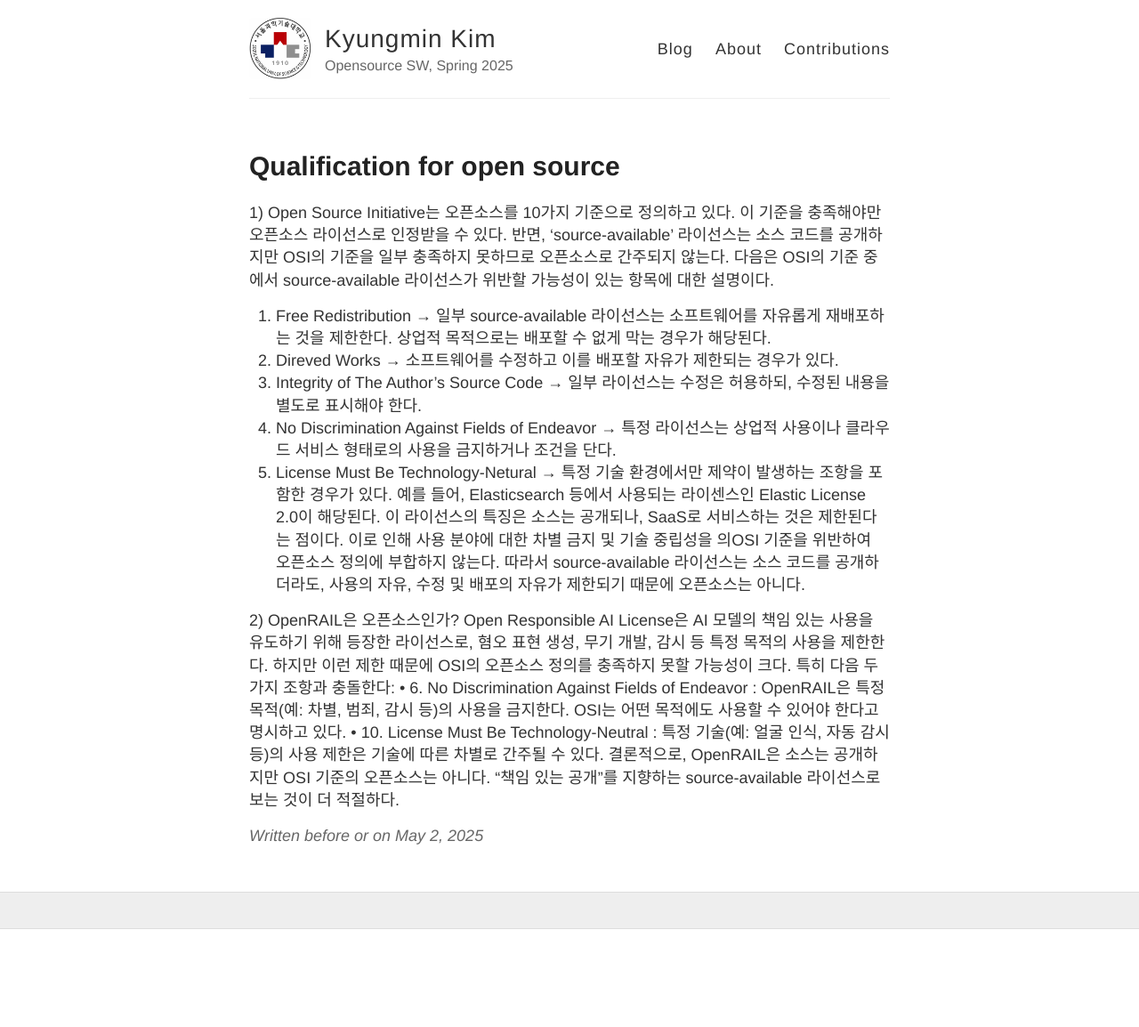
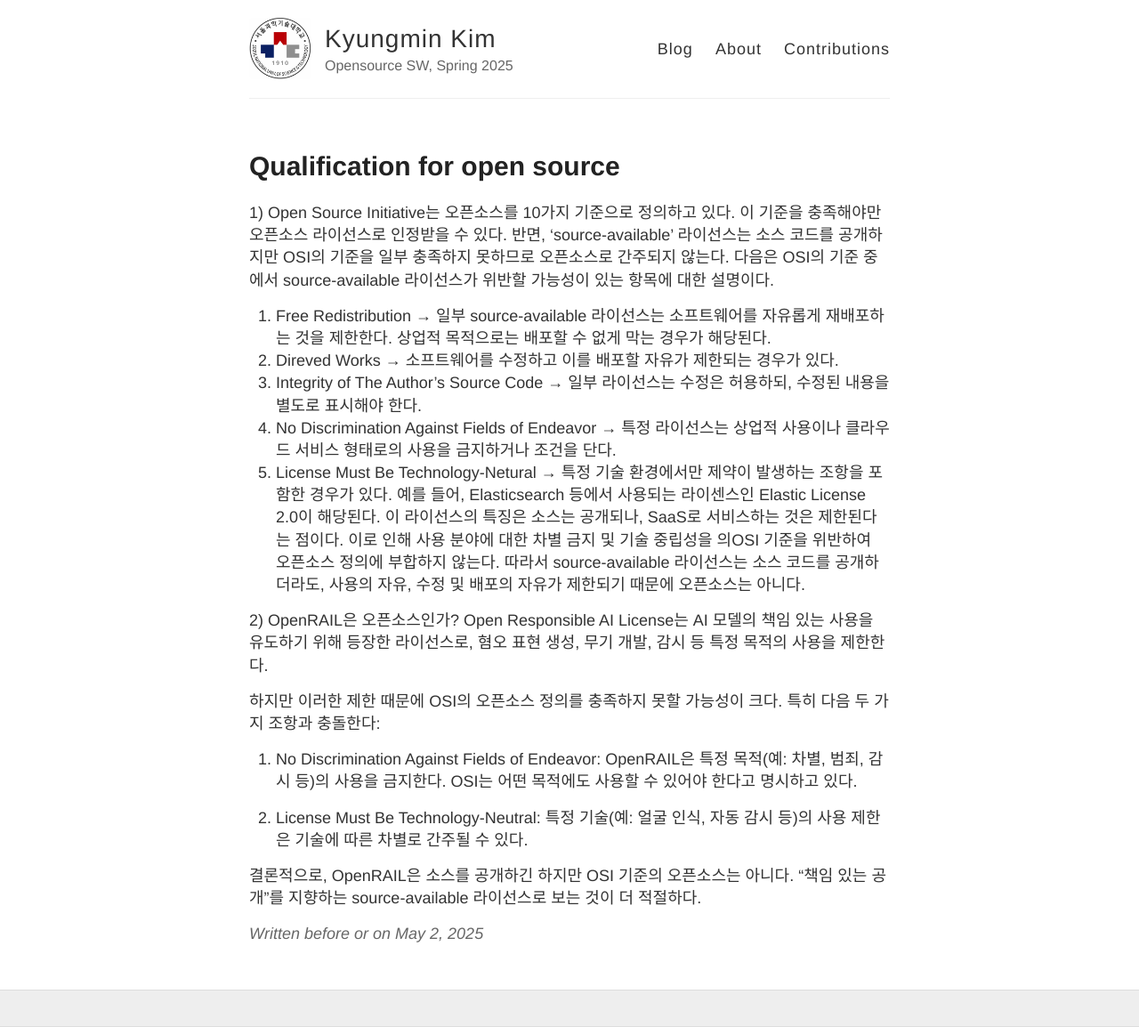
Before and after one commit to IISE-OSS25/sam2746-blog, a Jekyll site: the page built from _posts/2025-05-02-Article02.md, in a window 1280 px wide. Shown: the whole page at 89% size. Built offline with Jekyll 4.4.1, drawn with Linux system fonts in a browser that asks for light colours; before the commit the page ends 1044 px from its top, so only the background shows below that.

Commit message:
2nd article modify

```diff
--- a/_posts/2025-05-02-Article02.md
+++ b/_posts/2025-05-02-Article02.md
@@ -21,8 +21,12 @@ title: Qualification for open source
 
 
 2) OpenRAIL은 오픈소스인가?
-Open Responsible AI License은 AI 모델의 책임 있는 사용을 유도하기 위해 등장한 라이선스로, 혐오 표현 생성, 무기 개발, 감시 등 특정 목적의 사용을 제한한다.
-하지만 이런 제한 때문에 OSI의 오픈소스 정의를 충족하지 못할 가능성이 크다. 특히 다음 두 가지 조항과 충돌한다:
-•	6. No Discrimination Against Fields of Endeavor : OpenRAIL은 특정 목적(예: 차별, 범죄, 감시 등)의 사용을 금지한다. OSI는 어떤 목적에도 사용할 수 있어야 한다고 명시하고 있다.
-•	10. License Must Be Technology-Neutral : 특정 기술(예: 얼굴 인식, 자동 감시 등)의 사용 제한은 기술에 따른 차별로 간주될 수 있다.
-결론적으로, OpenRAIL은 소스는 공개하지만 OSI 기준의 오픈소스는 아니다. "책임 있는 공개"를 지향하는 source-available 라이선스로 보는 것이 더 적절하다.
+Open Responsible AI License는 AI 모델의 책임 있는 사용을 유도하기 위해 등장한 라이선스로, 혐오 표현 생성, 무기 개발, 감시 등 특정 목적의 사용을 제한한다.
+
+하지만 이러한 제한 때문에 OSI의 오픈소스 정의를 충족하지 못할 가능성이 크다. 특히 다음 두 가지 조항과 충돌한다:
+
+6. No Discrimination Against Fields of Endeavor: OpenRAIL은 특정 목적(예: 차별, 범죄, 감시 등)의 사용을 금지한다. OSI는 어떤 목적에도 사용할 수 있어야 한다고 명시하고 있다.
+
+10. License Must Be Technology-Neutral: 특정 기술(예: 얼굴 인식, 자동 감시 등)의 사용 제한은 기술에 따른 차별로 간주될 수 있다.
+
+결론적으로, OpenRAIL은 소스를 공개하긴 하지만 OSI 기준의 오픈소스는 아니다. "책임 있는 공개"를 지향하는 source-available 라이선스로 보는 것이 더 적절하다.
```
